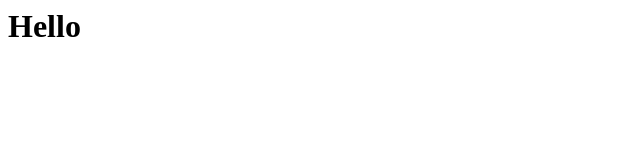
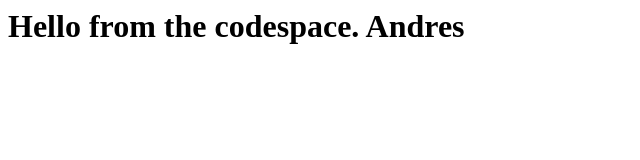
Before and after one commit to salazarcode/skills-code-with-codespaces, a plain HTML site: page index.html in a window 1280 px wide. Shown: the whole page, without its empty margins (0-640 px from the left). Drawn offline with Linux system fonts and the light colour scheme.

Commit message:
Primer commit

```diff
--- a/index.html
+++ b/index.html
@@ -1,3 +1,3 @@
 <html>
-  <h1>Hello</h1>
+  <h1>Hello from the codespace. Andres</h1>
 </html>
```
